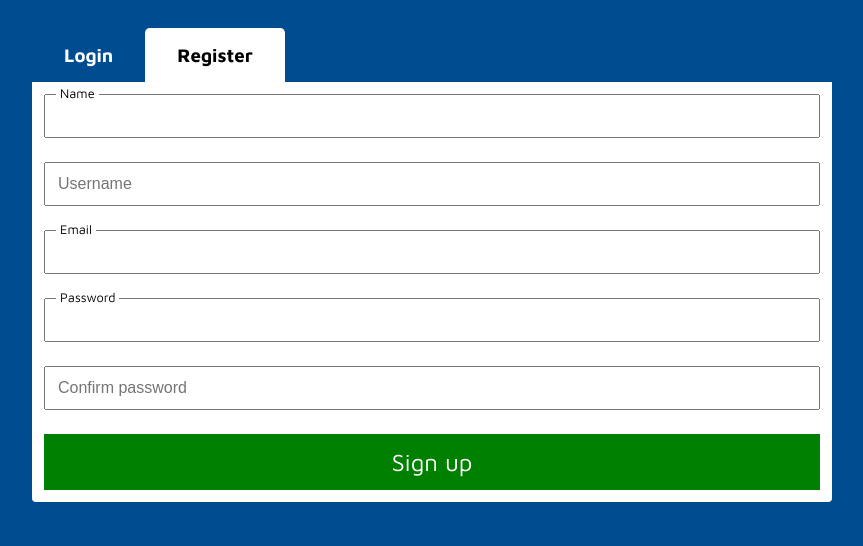
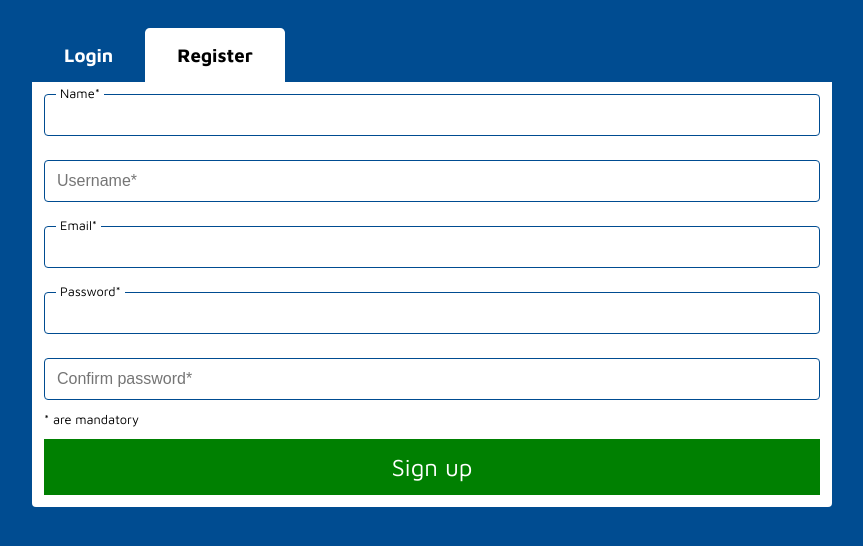
Before and after one commit to marothon/lexicon-login-registration, a plain HTML site: page index.html in a window 1280 px wide. Both pictures are taken after a click on the element "Register". Shown: the whole page, without its empty margins (208-1071 px from the left). Drawn offline with Linux system fonts and the light colour scheme.

Commit message:
Add validation of mandatory inputs

```diff
--- a/index.css
+++ b/index.css
@@ -59,10 +59,16 @@ form{
     }
 
     input{
+        border: 1px solid #004C91;
+        border-radius: 0.25rem;
         padding: 0.5rem 0.75rem 0.5rem 0.75rem;
         margin: 0.75rem;
         line-height: 1.5rem;
         font-size: 1rem;
+
+        &.invalid{
+            border: 1px solid red;
+        }
     }
 
     button {
@@ -76,6 +82,13 @@ form{
         font-size: 1.5rem;
         cursor: pointer;
     }
+
+    aside {
+        font-size: 0.8rem;
+        font-weight: 100;
+        padding: 0 0.5rem 0 0.rem;
+        margin: 0 0.75rem 0 0.75rem;
+    }
 }
 
 form:not(.active){
--- a/index.html
+++ b/index.html
@@ -14,32 +14,33 @@
     </div>
     <form id="register">
       <div class="label-wrapper">
-        <label for="name">Name</label>
-        <input type="text" id="name">
+        <label for="name">Name*</label>
+        <input type="text" id="name" name="name" autocomplete="off">
       </div>
-      <input type="text" placeholder="Username" id="username">
+      <input type="text" placeholder="Username*" name="username" autocomplete="off">
       <div class="label-wrapper">
-        <label for="email">Email</label>
-        <input type="email" id="email">
+        <label for="email">Email*</label>
+        <input type="email" id="email" name="email" autocomplete="on">
       </div>
       <div class="label-wrapper">
-        <label for="password">Password</label>
-        <input type="password" id="password">
+        <label for="password">Password*</label>
+        <input type="password" id="password" name="password">
       </div>
-      <input type="password" placeholder="Confirm password" id="confirm-password">
+      <input type="password" placeholder="Confirm password*" name="confirm-password">
+      <aside>* are mandatory</aside>
       <button type="submit">Sign up</button>
     </form>
     <form id="login" class="active">
       <div class="label-wrapper">
-        <label for="username">Username</label>
-        <input type="text" id="username">
+        <label for="username-login">Username</label>
+        <input type="text" id="username-login" name="username" autocomplete="on">
       </div>
       <div class="label-wrapper">
-        <label for="password">Password</label>
-        <input type="password" id="password">
+        <label for="password-login">Password</label>
+        <input type="password" id="password-login" name="password">
       </div>
+      <aside>* are mandatory</aside>
       <button type="submit">Login</button>
-
     </form>
   </div>
   <script src="index.js"></script>
--- a/index.js
+++ b/index.js
@@ -12,3 +12,31 @@ document.querySelector('h3#register').addEventListener('click', (e) => {
     document.querySelector('form#register').classList.add('active');
     e.target.classList.add('active');
 });
+
+document.querySelector('form#register').addEventListener('submit', (e) => {
+    e.preventDefault();
+    // Validate
+    allInputsHaveValues(e.target)
+});
+
+document.querySelector('form#login').addEventListener('submit', (e) => {
+    e.preventDefault();
+});
+
+function allInputsHaveValues(formElement){
+    let valid = true;
+    let data = new FormData(formElement);
+    for (const [name, value] of data) {
+        if(value === ''){
+            valid = false;
+            highlightInvalidInput(formElement, name);
+        }
+    }
+}
+
+function highlightInvalidInput(formElement, inputName){
+    formElement.querySelector(`input[name="${inputName}"]`).classList.add('invalid');
+    formElement.querySelector(`input[name="${inputName}"]`).addEventListener('focus', (e) => {
+        e.target.classList.remove('invalid');
+    }, {once: true});
+}
```
